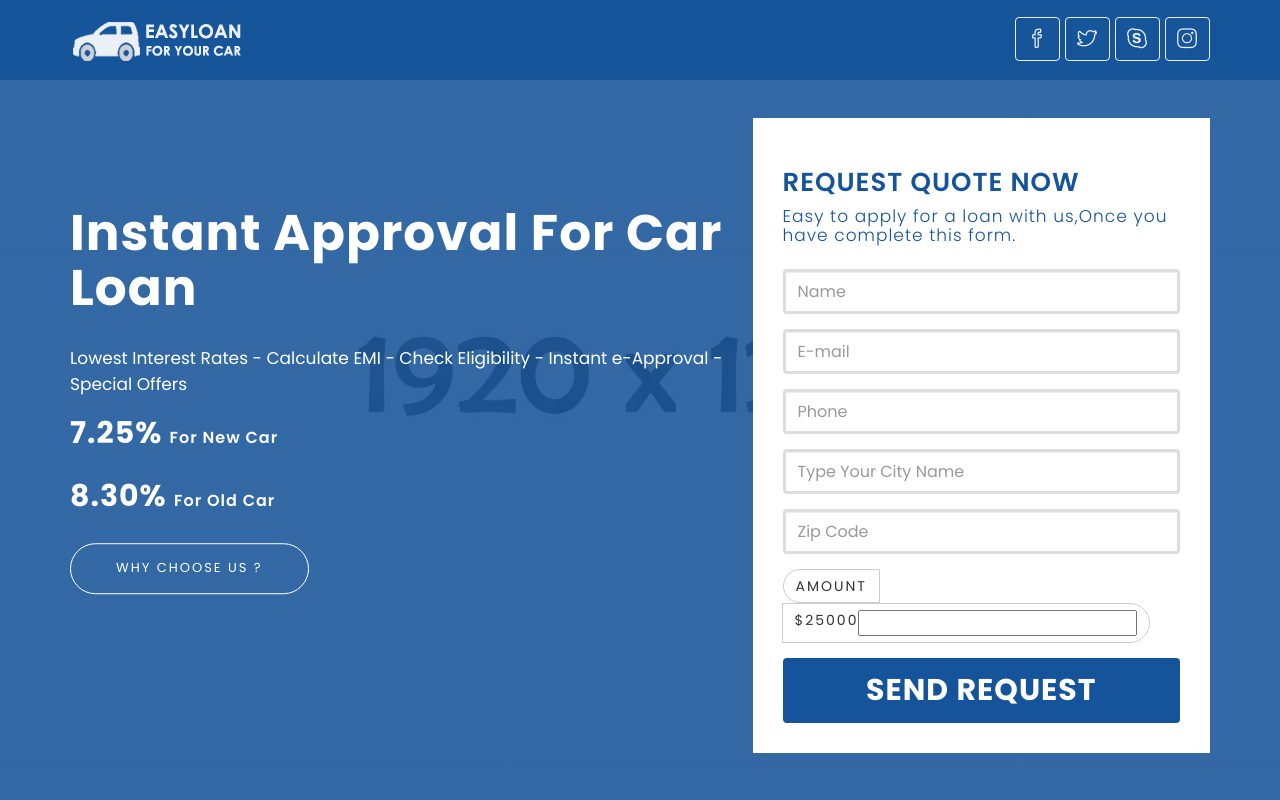
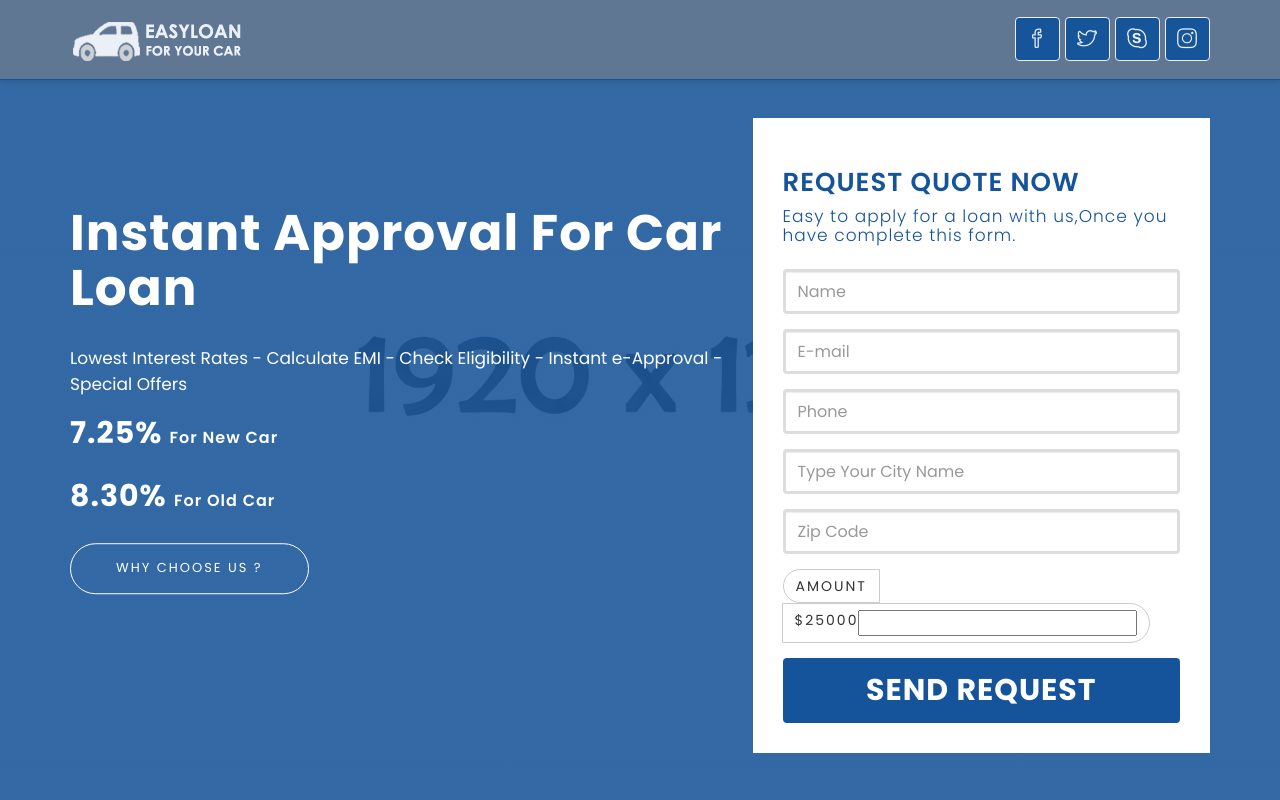
Before and after one commit to jgmcolon/AAG7M2, a plain HTML site: page index.html in a window 1280 px wide. Shown: the top 800 px of the page. Drawn offline with Linux system fonts and the light colour scheme; a script that the page names is missing.

Commit message:
Color + sombra nav

```diff
--- a/css/responsive.css
+++ b/css/responsive.css
@@ -1,6 +1,7 @@
 @media (min-width: 768px) {
   .navbar-default {
-    background-color: #15549A;
+    background-color: #647992;
+    box-shadow: 0px 2px 4px rgba(0, 0, 0, 0.1);
     border-color: #15549A;
     opacity: .9;
   }
```
